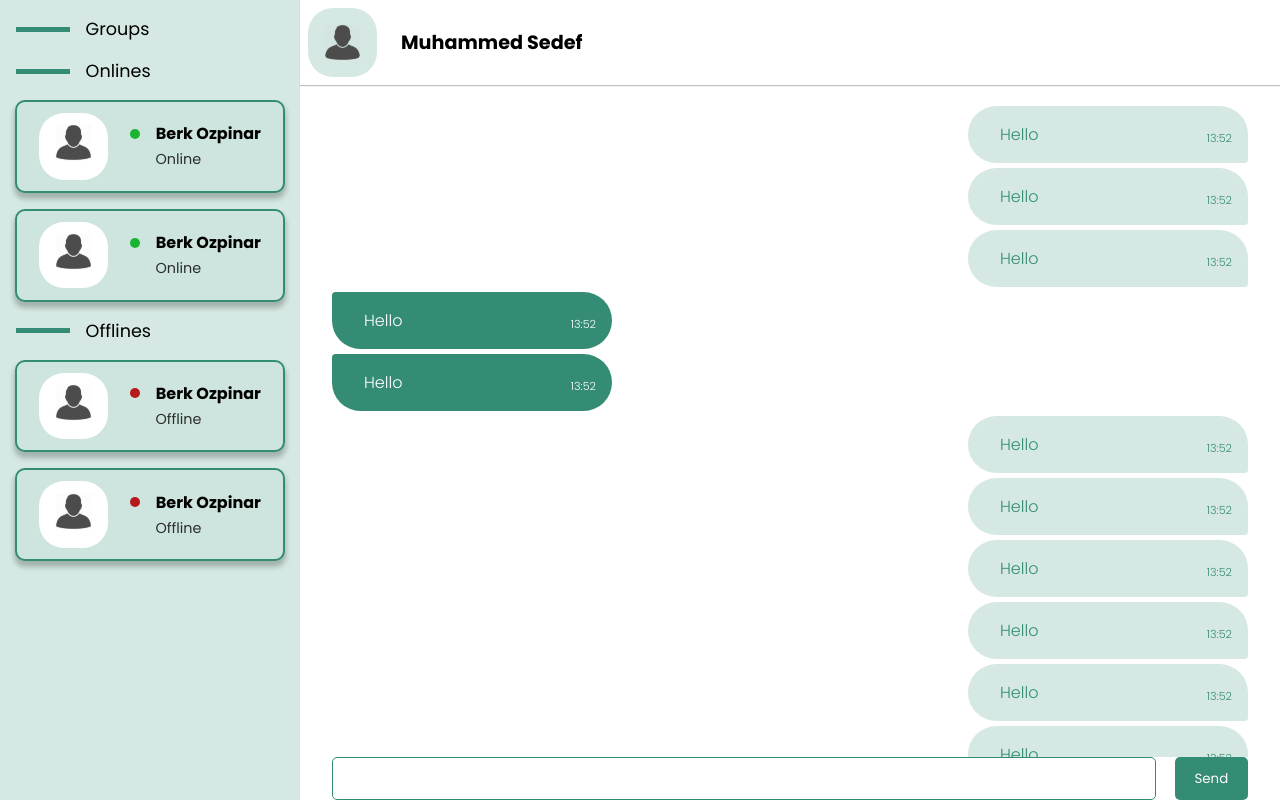
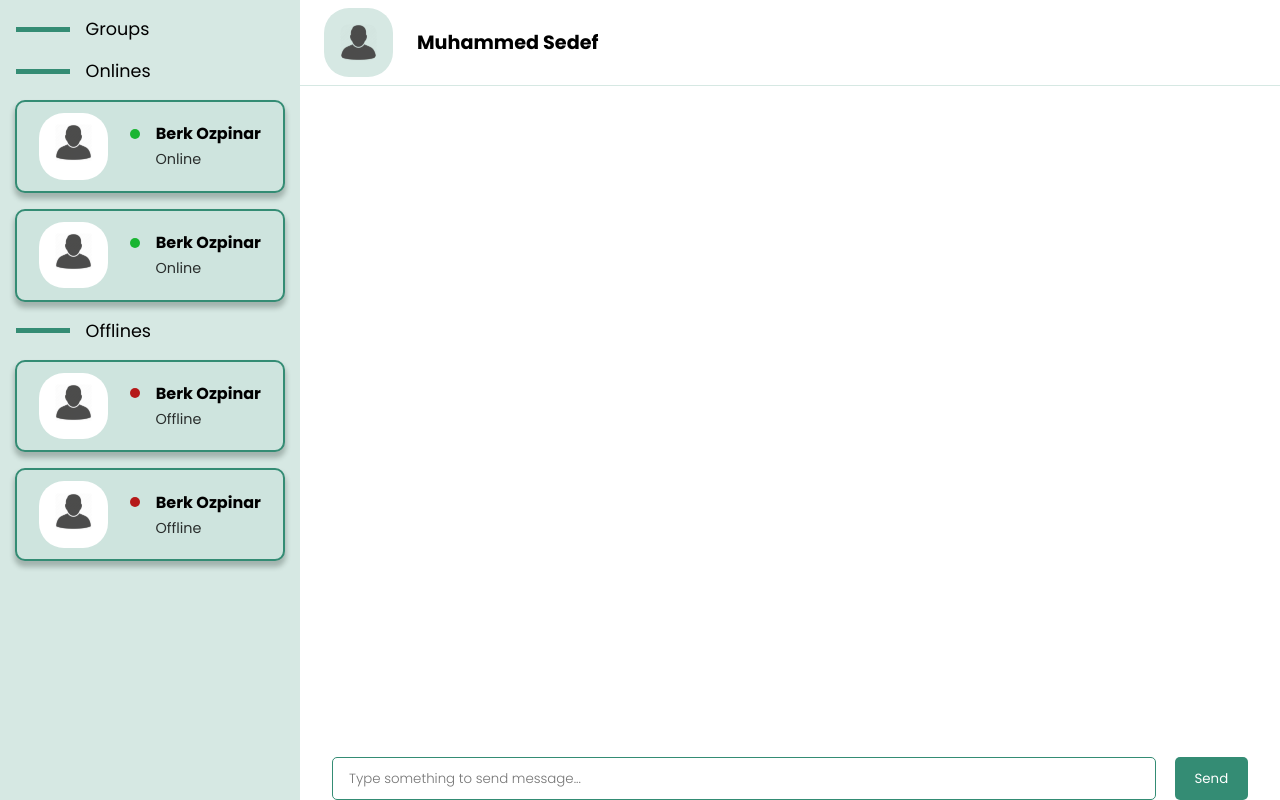
Before and after one commit to ozpinar/chatzy, a React (Create React App) app: page /chat in a window 1280 px wide. Built offline with nearby package versions, Linux system fonts and the light colour scheme.

Commit message:
Added sendind messages, autoscroll, minor style updates

```diff
--- a/public/index.html
+++ b/public/index.html
@@ -24,7 +24,7 @@
       work correctly both with client-side routing and a non-root public URL.
       Learn how to configure a non-root public URL by running `npm run build`.
     -->
-    <title>React App</title>
+    <title>Chat</title>
   </head>
   <body>
     <noscript>You need to enable JavaScript to run this app.</noscript>
--- a/src/App.js
+++ b/src/App.js
@@ -20,7 +20,7 @@ function App() {
         <Switch>
           <Route path="/login" exact component={Login}/>
           <Route path="/register" exact component={Register}/>
-          <Route path="/test" exact component={ChatHeader}/>
+          <Route path="/test" exact component={Message}/>
           <Route path="/chat" exact component={Chat}/>
         </Switch>
       </Router>
--- a/src/assets/Chat/Chat.js
+++ b/src/assets/Chat/Chat.js
@@ -1,10 +1,60 @@
-import React from 'react'
+import React, { useState, useEffect, useRef } from 'react'
 import styles from './chat.module.css'
 import Message from '../../components/Message/Message'
 import Card from '../../components/Card/Card'
 import ChatHeader from '../../components/ChatHeader/ChatHeader'
+import {data} from '../../dummy/messages'
 
 const Chat = () => {
+    const [messages, setMessages] = useState()
+    const [input, setInput] = useState("")
+    const scrollRef = useRef()
+    const userID = 1
+
+    useEffect(()=>{
+        setMessages([]);
+    },[])
+
+    useEffect(()=>{
+        scrollRef.current?.scrollIntoView( {behavior: "smooth"} )
+    },[messages])
+
+    const time = new Date();
+    function addZero(i) {
+        if (i < 10) {
+          i = "0" + i;
+        }
+        return i;
+    }
+    const hm = `${addZero(time.getHours())}:${addZero(time.getMinutes())}`
+
+    const sendMessage = () => {
+        if(!input) return
+        setMessages(prevMessages => [...prevMessages, {
+            id: 343,
+            text: input,
+            senderID: 1,
+            recieverID: 2,
+            time: hm
+        }])
+
+        setInput("")
+    }
+
+    const sendMessageKeyPress = (e) => {
+        if (e.key === 'Enter' && input) {
+            setMessages(prevMessages => [...prevMessages, {
+                id: 343,
+                text: input,
+                senderID: 1,
+                recieverID: 2,
+                time: hm
+            }])
+
+            setInput("")
+        }
+    }
+
     return (
         <div className={styles.chat} >
             <div className={styles.left}>
@@ -41,34 +91,20 @@ const Chat = () => {
                     <ChatHeader></ChatHeader>
                 </div>
                 <div className={styles.messages}>
-                    <Message type="sent"></Message>
-                    <Message type="sent"></Message>
-                    <Message type="sent"></Message>
-                    <Message type="recieved"></Message>
-                    <Message type="recieved"></Message>
-                    <Message type="sent"></Message>
-                    <Message type="sent"></Message>
-                    <Message type="sent"></Message>
-                    <Message type="sent"></Message>
-                    <Message type="sent"></Message>
-                    <Message type="sent"></Message>
-                    <Message type="sent"></Message>
-                    <Message type="sent"></Message>
-                    <Message type="sent"></Message>
-                    <Message type="sent"></Message>
-                    <Message type="sent"></Message>
-                    <Message type="sent"></Message>
-                    <Message type="sent"></Message>
-                    <Message type="recieved"></Message>
-                    <Message type="recieved"></Message>
-                    <Message type="recieved"></Message>
-                    <Message type="recieved"></Message>
-                    <Message type="recieved"></Message>
-                    <Message type="recieved"></Message>
+                    {messages?.map((m)=> (
+                        <div ref={scrollRef}>
+                             <Message
+                            type={m.senderID === userID ? "sent" : "recieved"}
+                            time={m.time}
+                            >
+                            {m.text}
+                            </Message>
+                        </div>
+                    ))}
                 </div>
                 <div className={styles.input}>
-                    <input type="text"/>
-                    <button>Send</button>
+                    <input onKeyPress={sendMessageKeyPress} placeholder="Type something to send message..." type="text" value={input} onChange={e => setInput(e.target.value)}/>
+                    <button onClick={sendMessage}>Send</button>
                 </div>
             </div>
         </div>
--- a/src/assets/Chat/chat.module.css
+++ b/src/assets/Chat/chat.module.css
@@ -29,6 +29,7 @@
     flex: 15;
     padding: 1rem 2rem;
 }
+
 .input {
     flex:1;
     padding: 0 2rem;
--- a/src/components/ChatHeader/chatheader.module.css
+++ b/src/components/ChatHeader/chatheader.module.css
@@ -3,7 +3,7 @@
     display: flex;
     align-items: center;
     padding: .5rem;
-    box-shadow: 0px 1px 1px rgba(0, 0, 0, 0.25);
+    border-bottom: 1px solid #D6E8E3;
 }
 
 .chatHeader span {
@@ -13,6 +13,7 @@
 }
 
 .chatHeader img {
+    margin-left: 1rem;
     padding: 1rem 1rem;
     border-radius: 25px;
     background-color: #D6E8E3;
--- a/src/components/Message/Message.js
+++ b/src/components/Message/Message.js
@@ -14,6 +14,7 @@ const Message = ( {children = "Hello", type = "recieved", time = "13:52"} ) => {
         maxWidth: "280px",
         padding: "1rem 2rem",
         paddingRight: "3rem",
+        wordWrap: 'break-word',
         borderRadius: type === "recieved" ? "5px 40px 40px 40px" : "40px 40px 5px 40px"
     }
 
```
Also changed, not shown: src/logo.svg (deleted), 1 other file (tests, documents, lock files or other folders).
